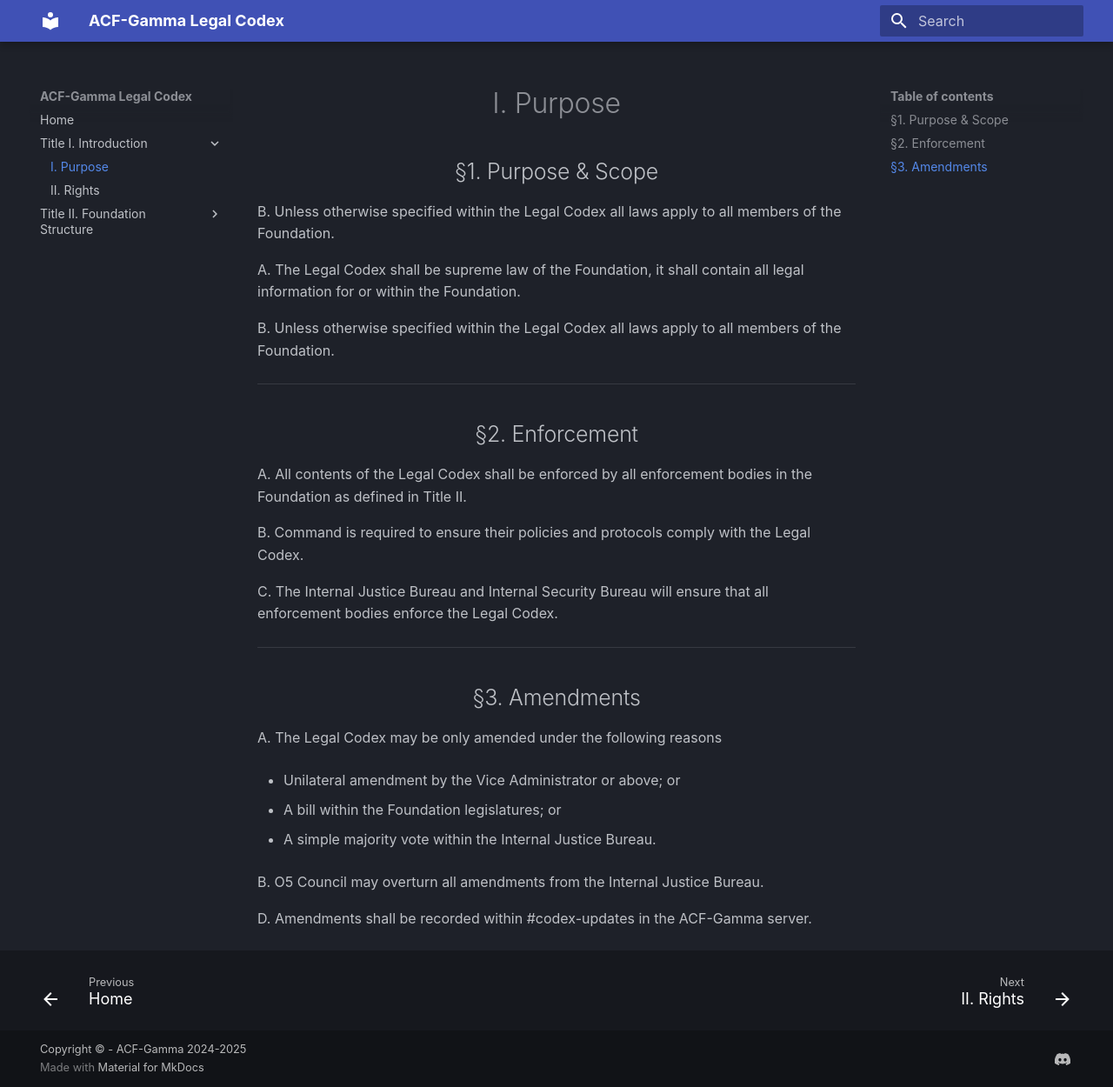
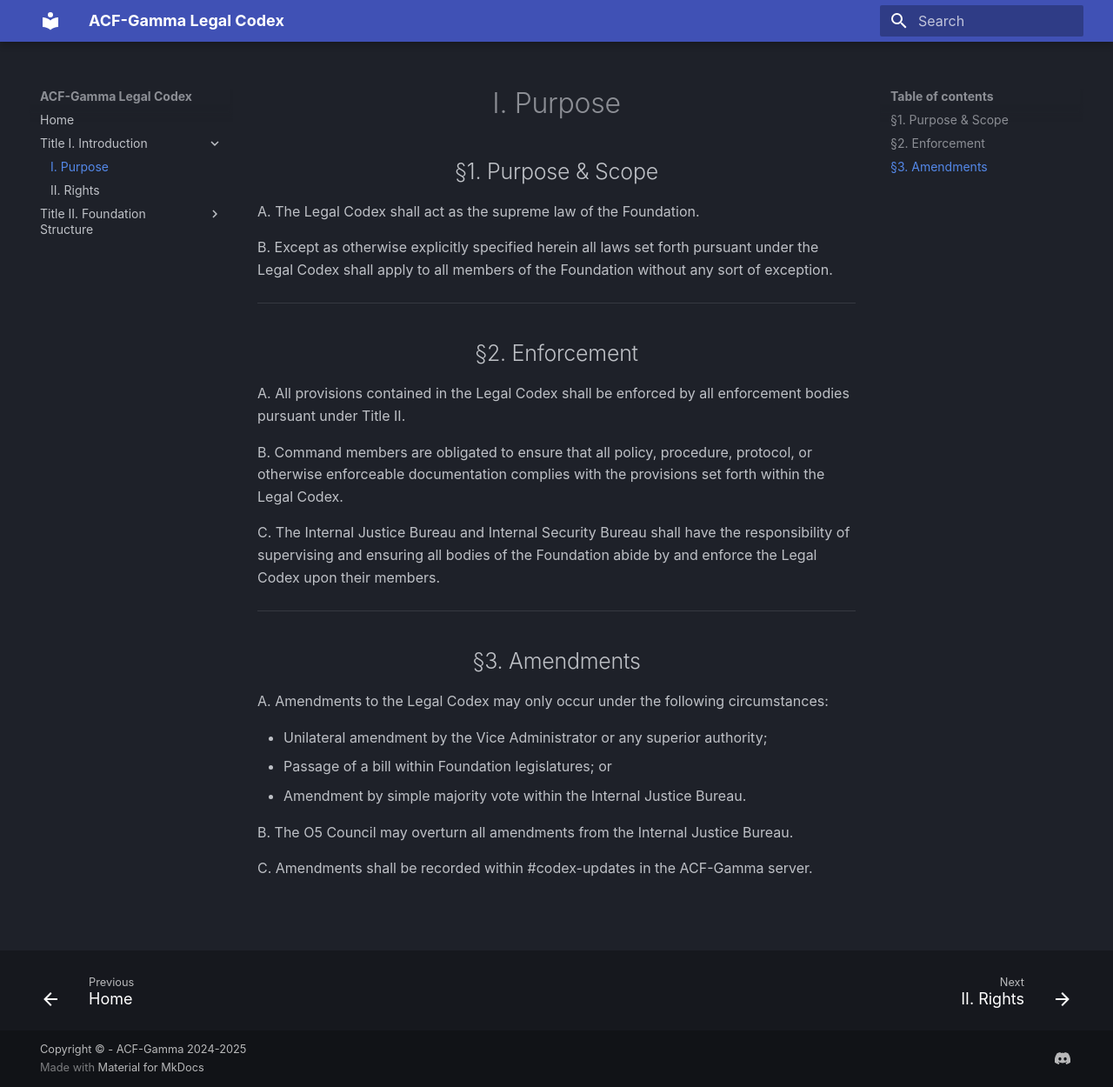
Before and after one commit to acf-gamma/legal-codex, an MkDocs documentation site: the page built from docs/Title I. Introduction/I. Purpose.md, in a window 1280 px wide and 1250 px high. Shown: the whole window at 87% size. Built offline with MkDocs 1.6.1 and Material for MkDocs 9.7.7, drawn with Linux system fonts in a browser that asks for light colours; some web fonts are replaced.

Commit message:
Update I. Purpose.md
legalese

```diff
--- a/docs/Title I. Introduction/I. Purpose.md
+++ b/docs/Title I. Introduction/I. Purpose.md
@@ -4,34 +4,30 @@ title: I. Purpose
 
 ## §1. Purpose & Scope
 
-B. Unless otherwise specified within the Legal Codex all laws apply to all members of the Foundation.
+A. The Legal Codex shall act as the supreme law of the Foundation.
 
-A. The Legal Codex shall be supreme law of the Foundation, it shall contain all legal information for or within the Foundation.
-
-B. Unless otherwise specified within the Legal Codex all laws apply to all members of the Foundation.
+B. Except as otherwise explicitly specified herein all laws set forth pursuant under the Legal Codex shall apply to all members of the Foundation without any sort of exception.
 
 ---
 
 ## §2. Enforcement
 
-A. All contents of the Legal Codex shall be enforced by all enforcement bodies in the Foundation as defined in Title II.
+A. All provisions contained in the Legal Codex shall be enforced by all enforcement bodies pursuant under Title II.
 
-B. Command is required to ensure their policies and protocols comply with the Legal Codex.
+B. Command members are obligated to ensure that all policy, procedure, protocol, or otherwise enforceable documentation complies with the provisions set forth within the Legal Codex.
 
-C. The Internal Justice Bureau and Internal Security Bureau will ensure that all enforcement bodies enforce the Legal Codex.
+C. The Internal Justice Bureau and Internal Security Bureau shall have the responsibility of supervising and ensuring all bodies of the Foundation abide by and enforce the Legal Codex upon their members.
 
 ---
 
 ## §3. Amendments
 
-A. The Legal Codex may be only amended under the following reasons
+A. Amendments to the Legal Codex may only occur under the following circumstances:
 
- * Unilateral amendment by the Vice Administrator or above; or
+ * Unilateral amendment by the Vice Administrator or any superior authority;
+ * Passage of a bill within Foundation legislatures; or
+ * Amendment by simple majority vote within the Internal Justice Bureau.
 
- * A bill within the Foundation legislatures; or
+B. The O5 Council may overturn all amendments from the Internal Justice Bureau.
 
- * A simple majority vote within the Internal Justice Bureau.
-
-B. O5 Council may overturn all amendments from the Internal Justice Bureau.
-
-D. Amendments shall be recorded within #codex-updates in the ACF-Gamma server.
+C. Amendments shall be recorded within #codex-updates in the ACF-Gamma server.
```
